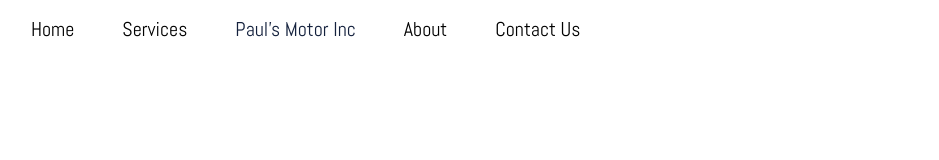
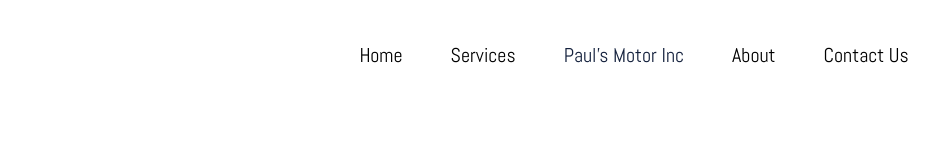
Before and after one commit to Riein/pauls-motor, a Gatsby site: page /about in a window 1280 px wide. Shown: the whole page, without its empty margins (19-958 px from the left). Built offline with nearby package versions, Linux system fonts and the light colour scheme; Gatsby itself is replaced by a stand-in of ours.

Commit message:
Sets up header css.

```diff
--- a/src/components/header.js
+++ b/src/components/header.js
@@ -1,20 +1,10 @@
 import React from 'react'
 import { Link } from 'gatsby'
-import './header.module.css'
+import styles from './header.module.css'
 
 const Header = () => (
-  <div className="navigation">
-    <h1 style={{ margin: 0 }}>
-      <Link
-        to="/"
-        style={{
-          color: 'white',
-          textDecoration: 'none',
-        }}
-      >
-      </Link>
-    </h1>
-
+  <div className={styles.navigationOuter}>
+    <div className={styles.navigationInner}>
       <ul>
         <li><Link to="/"
             style={{
@@ -28,7 +18,7 @@ const Header = () => (
               textDecoration: 'none',
           }}
           >Services</Link></li>
-      <li id="logo">Paul's Motor Inc</li>
+        <li className={styles.logo}>Paul's Motor Inc</li>
         <li><Link to="/about"
             style={{
               color: 'black',
@@ -43,6 +33,7 @@ const Header = () => (
           >Contact Us</Link></li>
         </ul>
     </div>
+  </div>
 )
 
 export default Header
--- a/src/components/header.module.css
+++ b/src/components/header.module.css
@@ -2,18 +2,22 @@
 @import url('https://fonts.googleapis.com/css?family=Amatic+SC');
 @import url('https://fonts.googleapis.com/css?family=Josefin+Sans');
 
-.navigation {
+.navigationOuter {
     margin: 0 auto;
-    background-color: rgba(255, 255, 255, 0.9);
     overflow-y: auto;
-    text-align: center;
     left: 0;
     top: 0;
     z-index: 10000; /* Ensures navigation bar is always on top */
 }
 
+.navigationInner {
+    padding: 1.45rem 1.0875rem;
+}
+
 ul {
     padding:0;
+    text-align: center;
+    list-style: inside;
 }
 
 li {
@@ -25,24 +29,6 @@ li {
     margin: 16px 24px;
 }
 
-a:link {
-    text-decoration: none;
-    color: black;
-}
-
-a:visited {
-    text-decoration: none;
-    color: black;
-}
-
-a:hover {
-    text-decoration: none;
-}
-
-a:active {
-    text-decoration: none;
-}
-
 #logo {
     font-family: 'Amatic SC', cursive;
     font-size: 30px;
--- a/src/pages/about.js
+++ b/src/pages/about.js
@@ -1,8 +1,6 @@
 import React from 'react'
-import { Link } from 'gatsby'
 
 import Layout from '../components/layout'
-import Image from '../components/image'
 
 const AboutPage = () => (
   <Layout>
--- a/src/pages/contact-us.js
+++ b/src/pages/contact-us.js
@@ -1,8 +1,6 @@
 import React from 'react'
-import { Link } from 'gatsby'
 
 import Layout from '../components/layout'
-import Image from '../components/image'
 
 const ContactUsPage = () => (
   <Layout>
--- a/src/pages/index.js
+++ b/src/pages/index.js
@@ -1,5 +1,4 @@
 import React from 'react'
-import { Link } from 'gatsby'
 
 import Layout from '../components/layout'
 import "../styles/layout-overide.css"
--- a/src/pages/services.js
+++ b/src/pages/services.js
@@ -1,5 +1,4 @@
 import React from 'react'
-import { Link } from 'gatsby'
 
 import Layout from '../components/layout'
 
```
Lines whose indentation alone changed are shown as unchanged.
